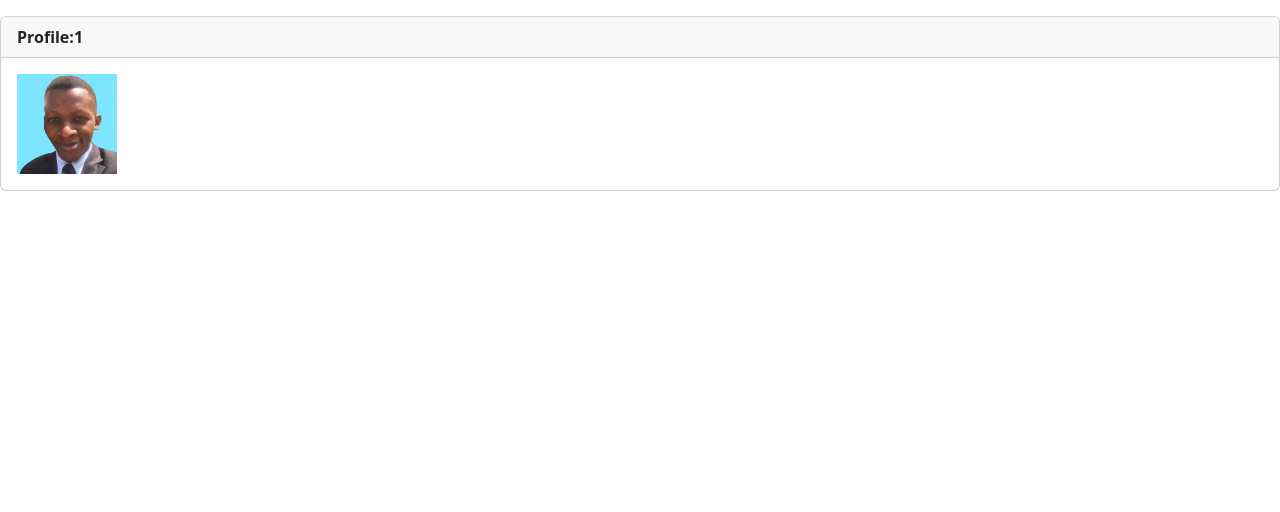
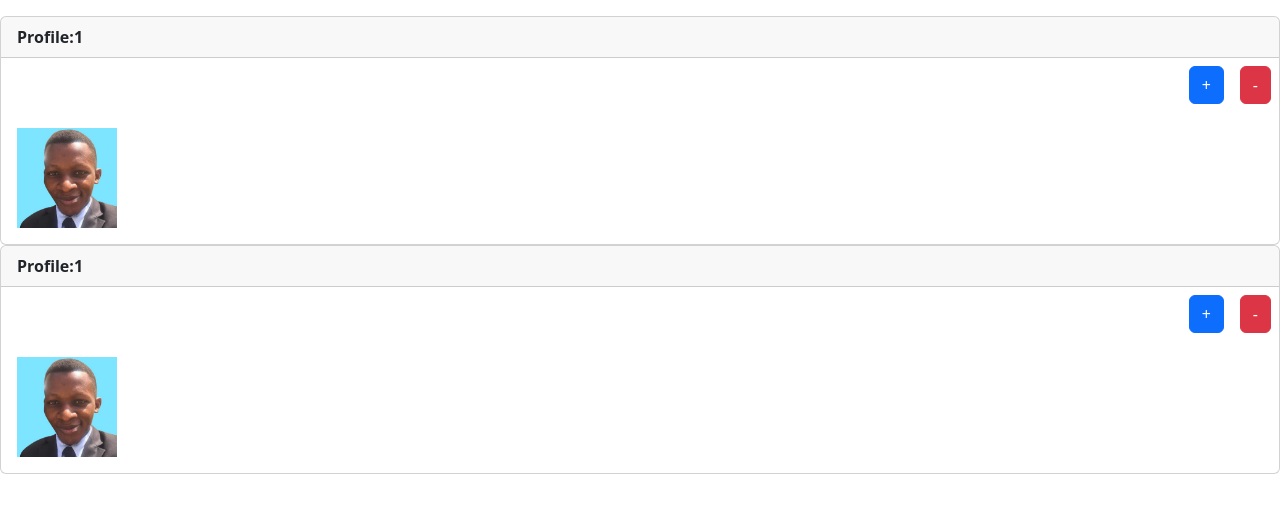
Before and after one commit to zoulou421/my-web-app-reactjs, a React (Create React App) app: page / in a window 1280 px wide. Shown: the top 512 px of the page. Built offline with nearby package versions, Linux system fonts and the light colour scheme.

Commit message:
added: increment and discrement pictures

```diff
--- a/src/App.js
+++ b/src/App.js
@@ -6,6 +6,7 @@ function App() {
   return (
     <div className="mt-3">
       <Counter title="Profile" value={1} image="images/profile.jpg"  />
+        <Counter title="Profile" value={1} image="images/profile.jpg"  />
     </div>
   );
 }
--- a/src/components/Counter.js
+++ b/src/components/Counter.js
@@ -1,18 +1,45 @@
-import React from 'react'
+import React from 'react';
 import 'bootstrap/dist/css/bootstrap.min.css';
-export default function Counter(props) {
+export default class Counter extends React.Component {
+    constructor(props) {
+        super(props);
+        this.state={
+            counter:1,
+            list:[0]
+        }
+    }
+   compute=(op)=>{
+        let sign=op==='+'?1:-1;
+       // let c=this.state.counter+1;
+       if(this.state.counter===1 && op==='-')sign=0;
+       let c=this.state.counter+sign;
+        this.setState({
+            counter:c,
+            list:new Array(c).fill(0)
+        })
+    }
+    render() {
         return (
             <div className="card">
                 <div className="card-header">
                     <strong>
-                    {props.title}:{props.value}
+                        {this.props.title}:{this.state.counter}
                     </strong>
                 </div>
+                <div className="ms-auto">
+                    <button onClick={()=>this.compute('+')} className="btn btn-primary m-2">+</button>
+                    <button onClick={()=>this.compute('-')} className="btn btn-danger m-2">-</button>
+                </div>
                 <div className="card-body">
-                <img src={props.image} width={100}/>
+                    {
+                        this.state.list.map((v,index)=>
+                            <img src={this.props.image} width={100}/>
+                        )
+                    }
                 </div>
 
 
             </div>
         )
     }
+}
```
Lines whose indentation alone changed are shown as unchanged.
